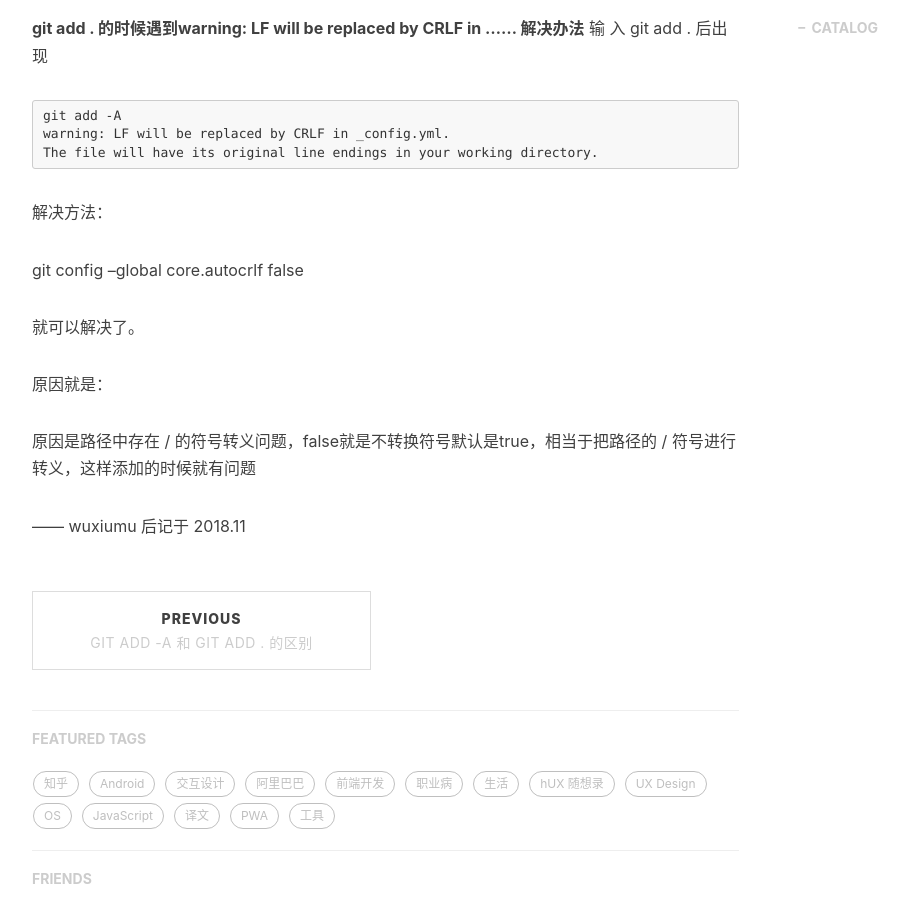
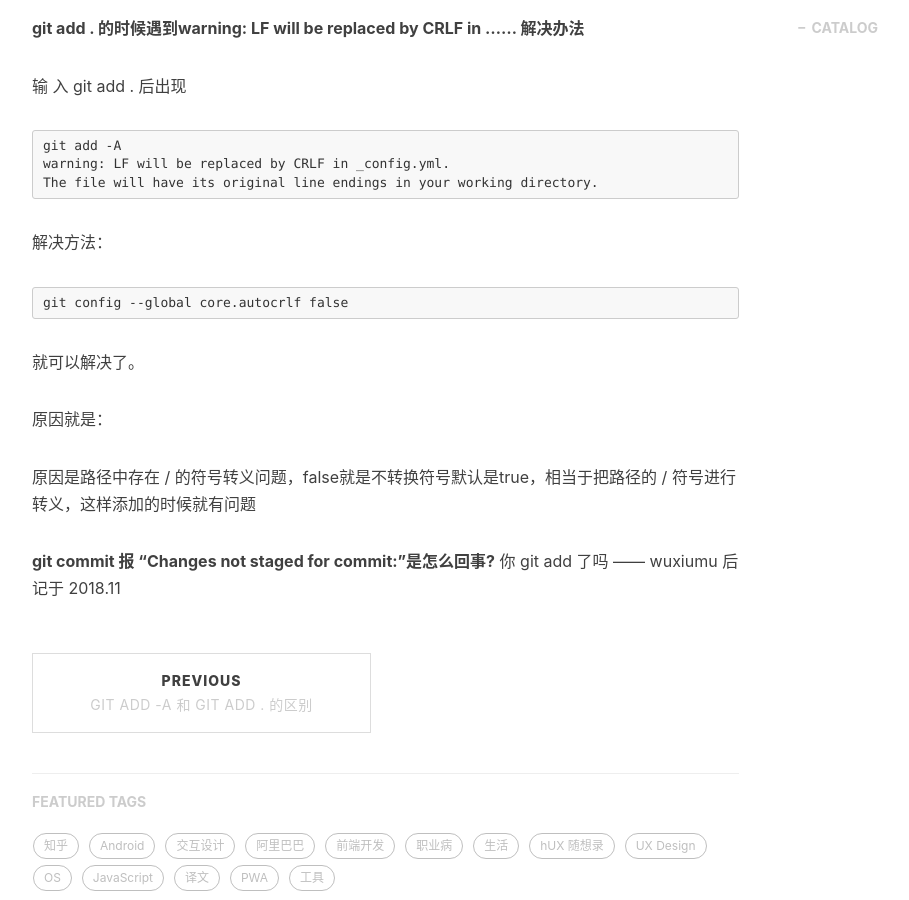
Before and after one commit to wuxiumu/wuxiumu.github.io, a Jekyll site: the page built from _posts/2018-11-23-Git-使用中的问题-更新中.markdown, in a window 1280 px wide and 900 px high, scrolled down 623 px. Shown: the whole window, without its empty margins (233-1142 px from the left). Built offline with Jekyll 4.4.1, drawn with Linux system fonts in a browser that asks for light colours; nearby versions of some CDN libraries; comment, search, counter and statistics services are not loaded.

Commit message:
小修改

````diff
--- a/_posts/2018-11-23-Git-使用中的问题-更新中.markdown
+++ b/_posts/2018-11-23-Git-使用中的问题-更新中.markdown
@@ -14,6 +14,7 @@ tags:
 
 
 **git add . 的时候遇到warning: LF will be replaced by CRLF in ...... 解决办法**
+
 输 入 git add . 后出现
 ```
 git add -A
@@ -21,13 +22,15 @@ warning: LF will be replaced by CRLF in _config.yml.
 The file will have its original line endings in your working directory.
 ```
 解决方法：
-
+```
 git config --global core.autocrlf false
-
+```
 就可以解决了。
 
 原因就是：
 
 原因是路径中存在 / 的符号转义问题，false就是不转换符号默认是true，相当于把路径的 / 符号进行转义，这样添加的时候就有问题
 
+**git commit 报 "Changes not staged for commit:"是怎么回事?**
+你 git add 了吗
 —— wuxiumu 后记于 2018.11
````
Also changed, not shown: img/about-bg.jpg.
